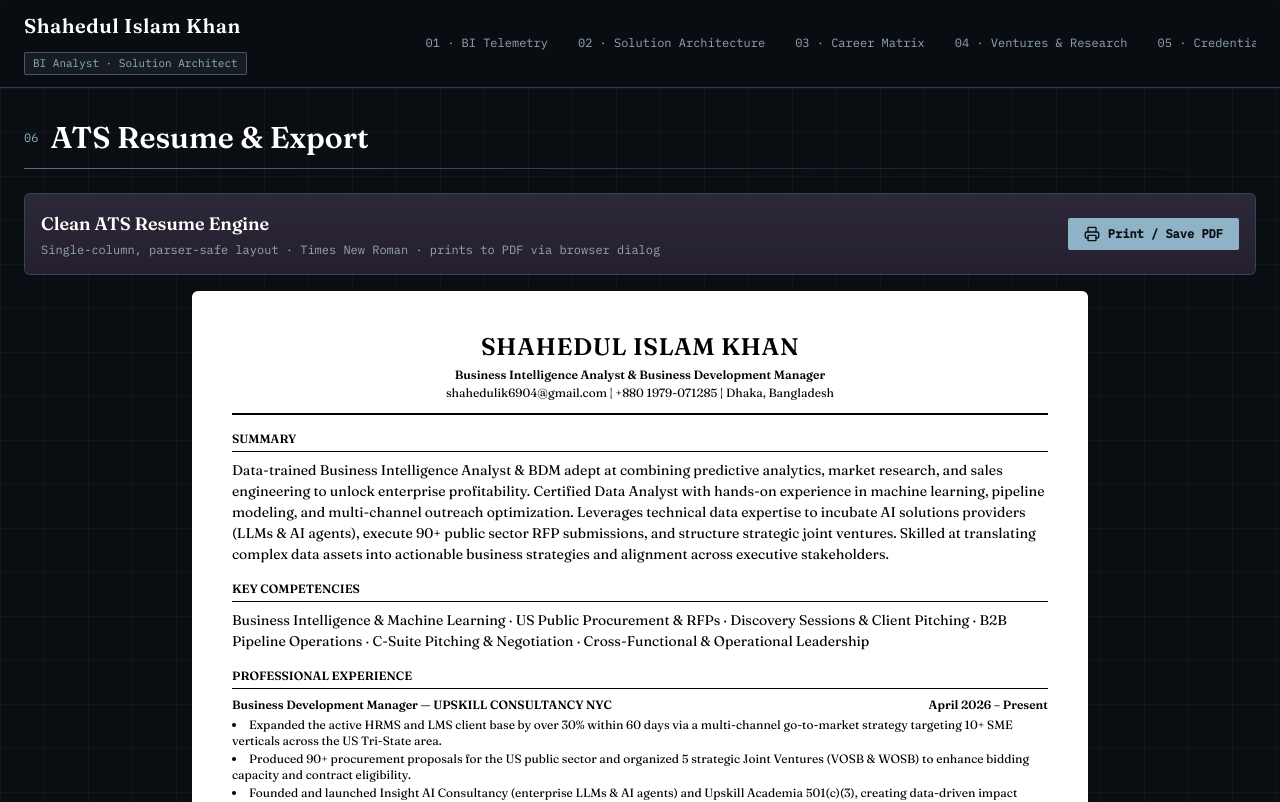
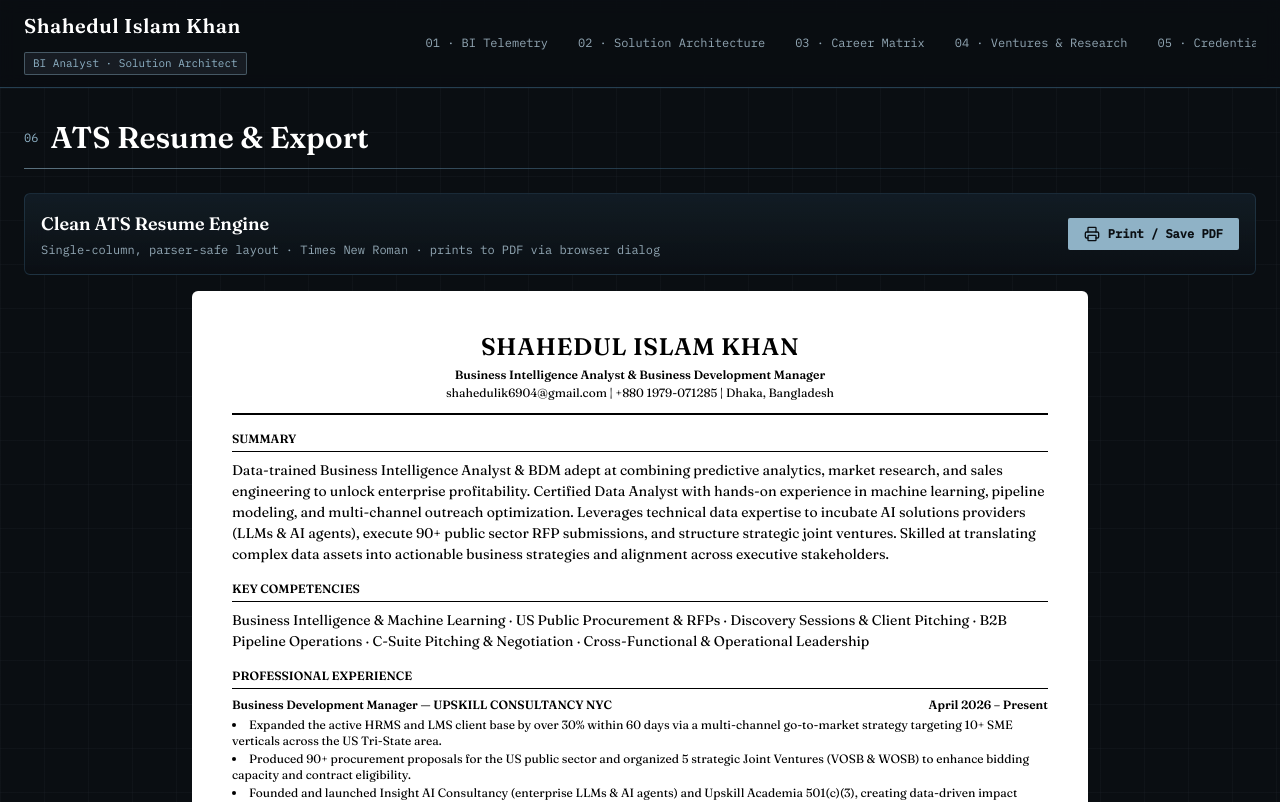
Before and after one commit to shahedulik/shahedul-portfolio, a React (Vite) app: page /ats in a window 1280 px wide. Shown: the top 802 px of the page. Built offline with nearby package versions, Linux system fonts and the light colour scheme.

Commit message:
Update font family and card styles in CSS

```diff
--- a/src/index.css
+++ b/src/index.css
@@ -7,20 +7,20 @@
   html { scroll-behavior: smooth; }
   body {
     @apply bg-ink-900 text-cream antialiased;
-    font-family: "Times New Roman", Times, "Liberation Serif", Georgia, serif;
+    font-family: "Fraunces", Georgia, "Times New Roman", serif;
   }
   ::selection { @apply bg-data/30 text-cream; }
 }
 
 @layer components {
   .card {
-    @apply border border-line/70 rounded-md bg-ink-800/70 backdrop-blur-sm;
-    background-image: linear-gradient(180deg, rgba(70, 58, 82, 0.55) 0%, rgba(43, 34, 51, 0.8) 100%);
+    @apply border border-line/40 rounded-md bg-ink-800/55 backdrop-blur-md;
+    background-image: linear-gradient(180deg, rgba(22, 34, 44, 0.6) 0%, rgba(10, 14, 18, 0.75) 100%);
   }
   .grid-bg {
     background-image:
-      linear-gradient(rgba(240, 180, 147, 0.05) 1px, transparent 1px),
-      linear-gradient(90deg, rgba(240, 180, 147, 0.05) 1px, transparent 1px);
+      linear-gradient(rgba(143, 178, 198, 0.04) 1px, transparent 1px),
+      linear-gradient(90deg, rgba(143, 178, 198, 0.04) 1px, transparent 1px);
     background-size: 44px 44px;
   }
 }
```
